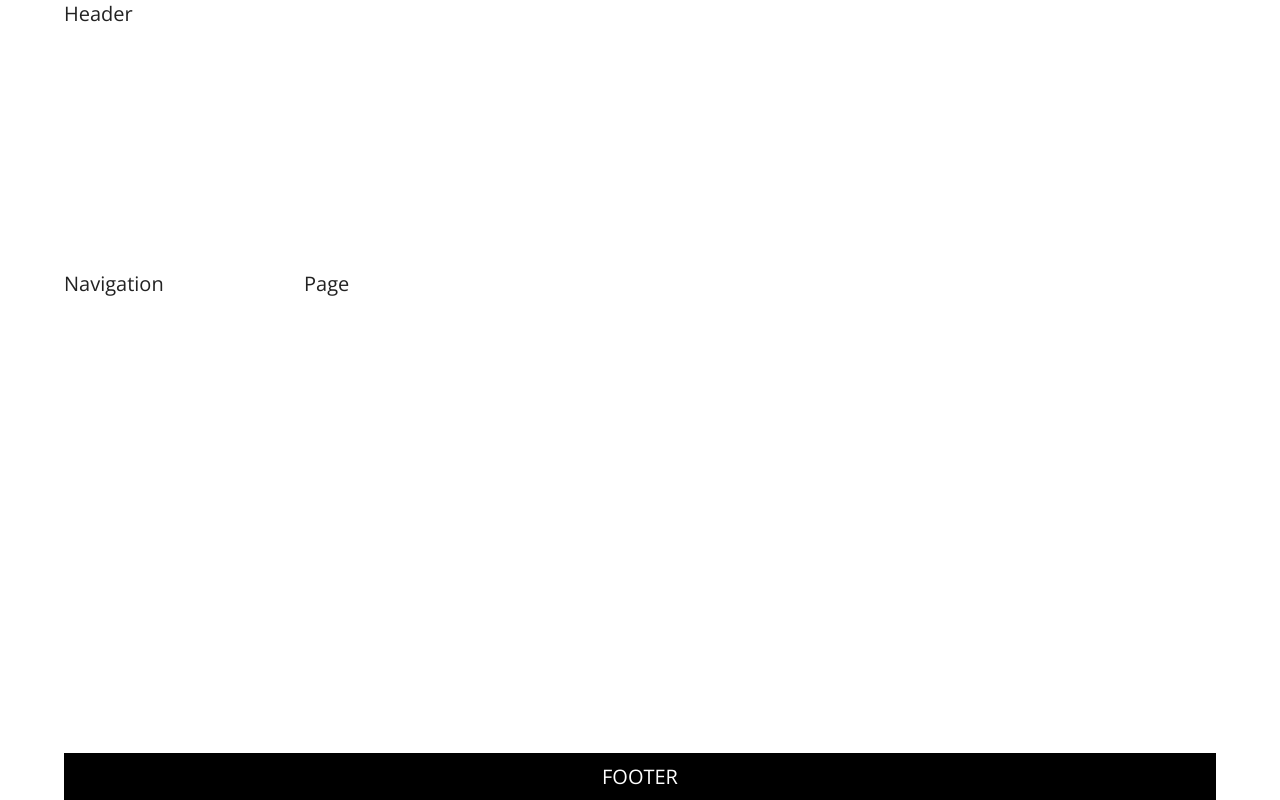
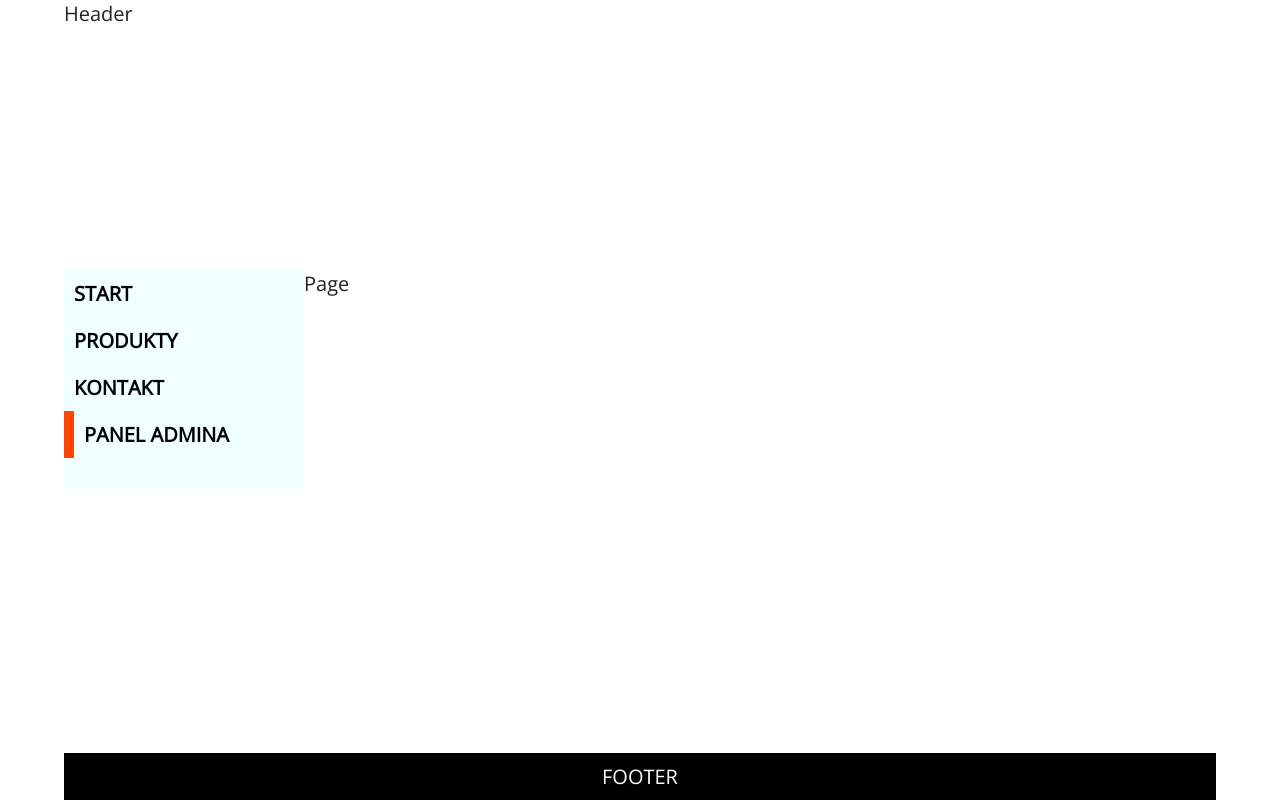
Before and after one commit to jacekmaciejak/Router-app, a React (Create React App) app: page /admin in a window 1280 px wide. Built offline with nearby package versions, Linux system fonts and the light colour scheme.

Commit message:
Added Navigation

```diff
--- a/src/layouts/Navigation.js
+++ b/src/layouts/Navigation.js
@@ -1,7 +1,28 @@
 import * as React from "react";
+import { NavLink } from "react-router-dom";
+import "../styles/Navigation.css";
+
+const list = [
+  { name: "start", path: "/", exact: true },
+  { name: "produkty", path: "/products" },
+  { name: "kontakt", path: "/contact" },
+  { name: "panel admina", path: "/admin" }
+];
 
 const Navigation = () => {
-  return <div>Navigation</div>;
+  const menu = list.map(item => (
+    <li key={item.name}>
+      <NavLink to={item.path} exact={item.exact ? item.exact : false}>
+        {item.name}
+      </NavLink>
+    </li>
+  ));
+
+  return (
+    <nav className="main">
+      <ul>{menu}</ul>
+    </nav>
+  );
 };
 
 export default Navigation;
--- /dev/null
+++ b/src/styles/Navigation.css
@@ -0,0 +1,43 @@
+nav.main {
+    background-color: azure;
+    padding: 0 30px 30px 0;
+}
+
+.main ul {
+    list-style-type: none;
+}
+
+nav.main a {
+    display: block;
+    text-decoration: none;
+    color: #000;
+    text-transform: uppercase;
+    font-weight: bold;
+    padding: 10px;
+    transition: .3s;
+}
+
+nav.main a:hover {
+    transform: translateX(30px);
+}
+
+nav.main a.active {
+    border-left: 10px red solid;
+    transform: translateX(0);
+}
+
+nav.main li:nth-child(1) a.active {
+    border-left-color: green;
+}
+
+nav.main li:nth-child(2) a.active {
+    border-left-color: blue;
+}
+
+nav.main li:nth-child(3) a.active {
+    border-left-color: yellow;
+}
+
+nav.main li:nth-child(4) a.active {
+    border-left-color: orangered;
+}
```
